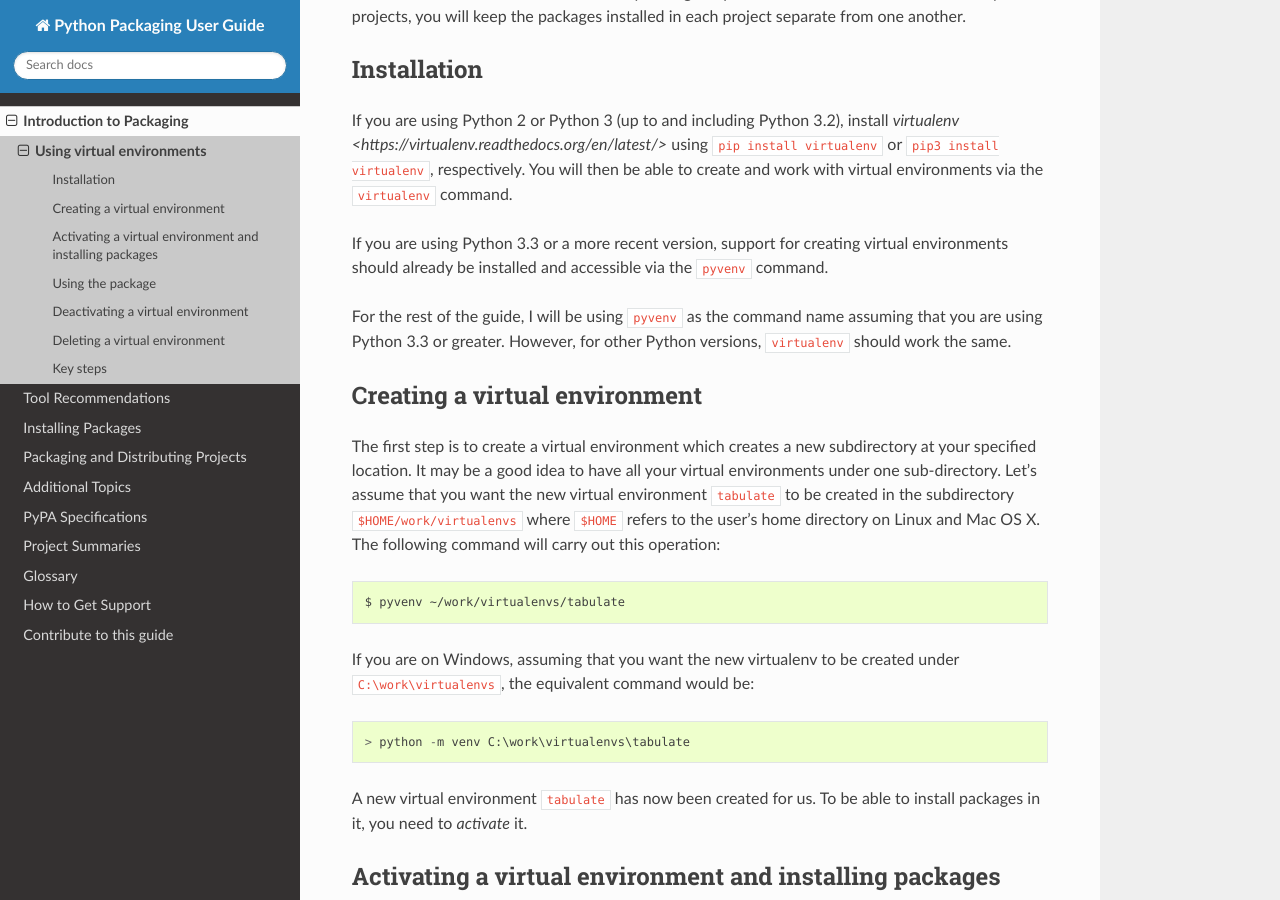
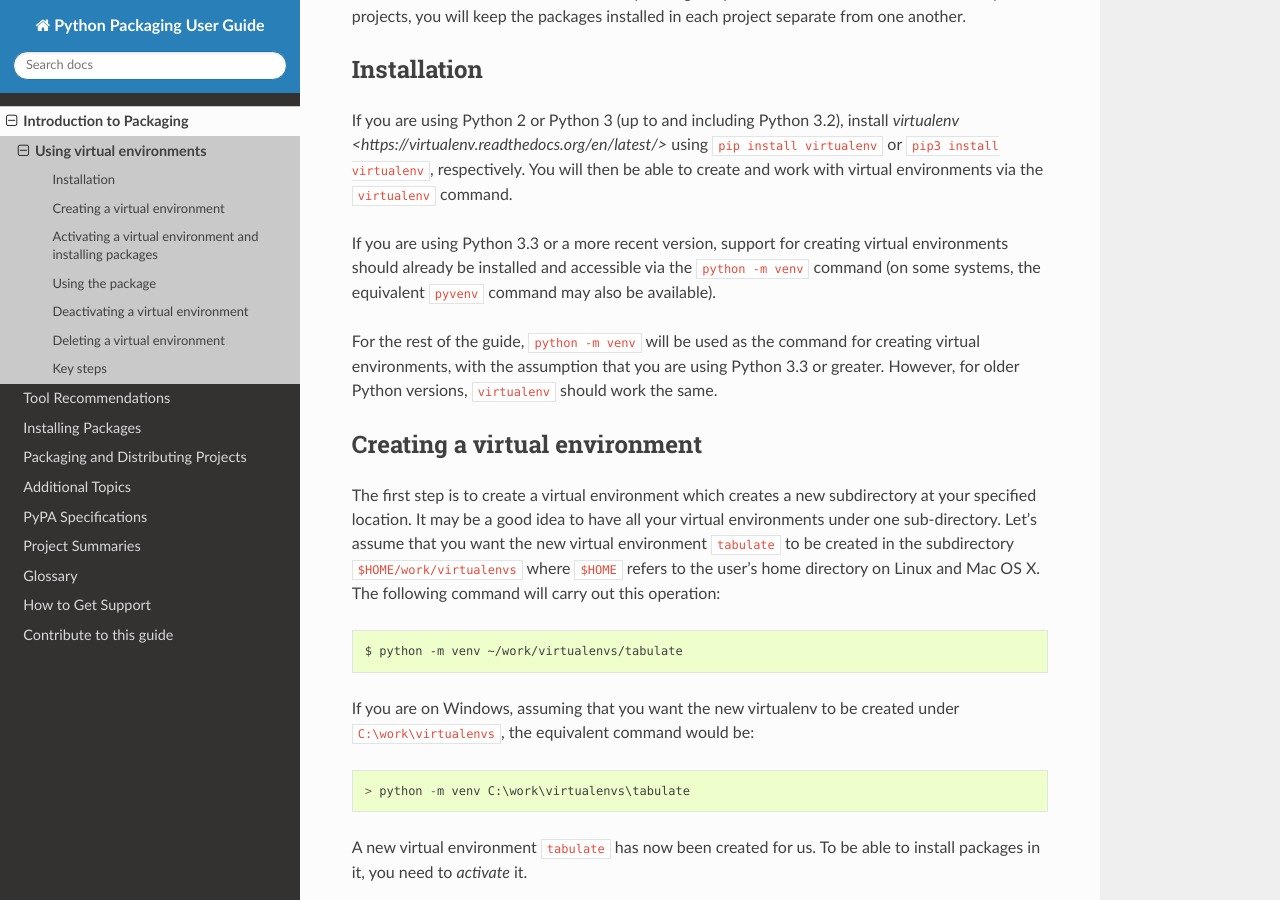
Before and after one commit to pypa/packaging.python.org, a Sphinx documentation site: the page built from source/using-a-virtualenv.rst, in a window 1280 px wide and 900 px high, scrolled down 252 px. Built offline with Sphinx 7.4.7 and the Read the Docs theme 2.0.0, drawn with Linux system fonts in a browser that asks for light colours; pages that are not in the unit, such as notebooks, are missing from menus; some of the changed text lies outside the part shown.

Commit message:
fix pyvenv/python -m venv inconsistency in virtualenv tutorial
Following up on PR #211 and issue #202.

```diff
--- a/source/using-a-virtualenv.rst
+++ b/source/using-a-virtualenv.rst
@@ -20,13 +20,14 @@ will then be able to create and work with virtual environments via the
 ``virtualenv`` command.
 
 If you are using Python 3.3 or a more recent version, support for
-creating virtual environments should already be installed and
-accessible via the ``pyvenv`` command.
+creating virtual environments should already be installed and accessible via the
+``python -m venv`` command (on some systems, the equivalent ``pyvenv`` command
+may also be available).
 
-For the rest of the guide, I will be using ``pyvenv`` as the command
-name assuming that you are using Python 3.3 or greater. However, for
-other Python versions, ``virtualenv`` should work the same.
-
+For the rest of the guide, ``python -m venv`` will be used as the command for
+creating virtual environments, with the assumption that you are using Python 3.3
+or greater. However, for older Python versions, ``virtualenv`` should work the
+same.
 
 Creating a virtual environment
 ------------------------------
@@ -41,7 +42,7 @@ OS X. The following command will carry out this operation:
 
 .. code::
 
-   $ pyvenv ~/work/virtualenvs/tabulate
+   $ python -m venv ~/work/virtualenvs/tabulate
 
 If you are on Windows, assuming that you want the new virtualenv to be
 created under ``C:\work\virtualenvs``, the equivalent command would be:
@@ -172,8 +173,8 @@ Key steps
 
 To summarize, here are the steps when working with virtual environments:
 
-- Create a virtual environment using ``pyvenv`` or ``virtualenv``
-- Activate it using the activate script
+- Create a virtual environment using ``python -m venv``, ``pyvenv``, or
+  ``virtualenv``
 - Activate it using the ``activate`` script
 - Work
 - Deactivate using ``deactivate``
```
